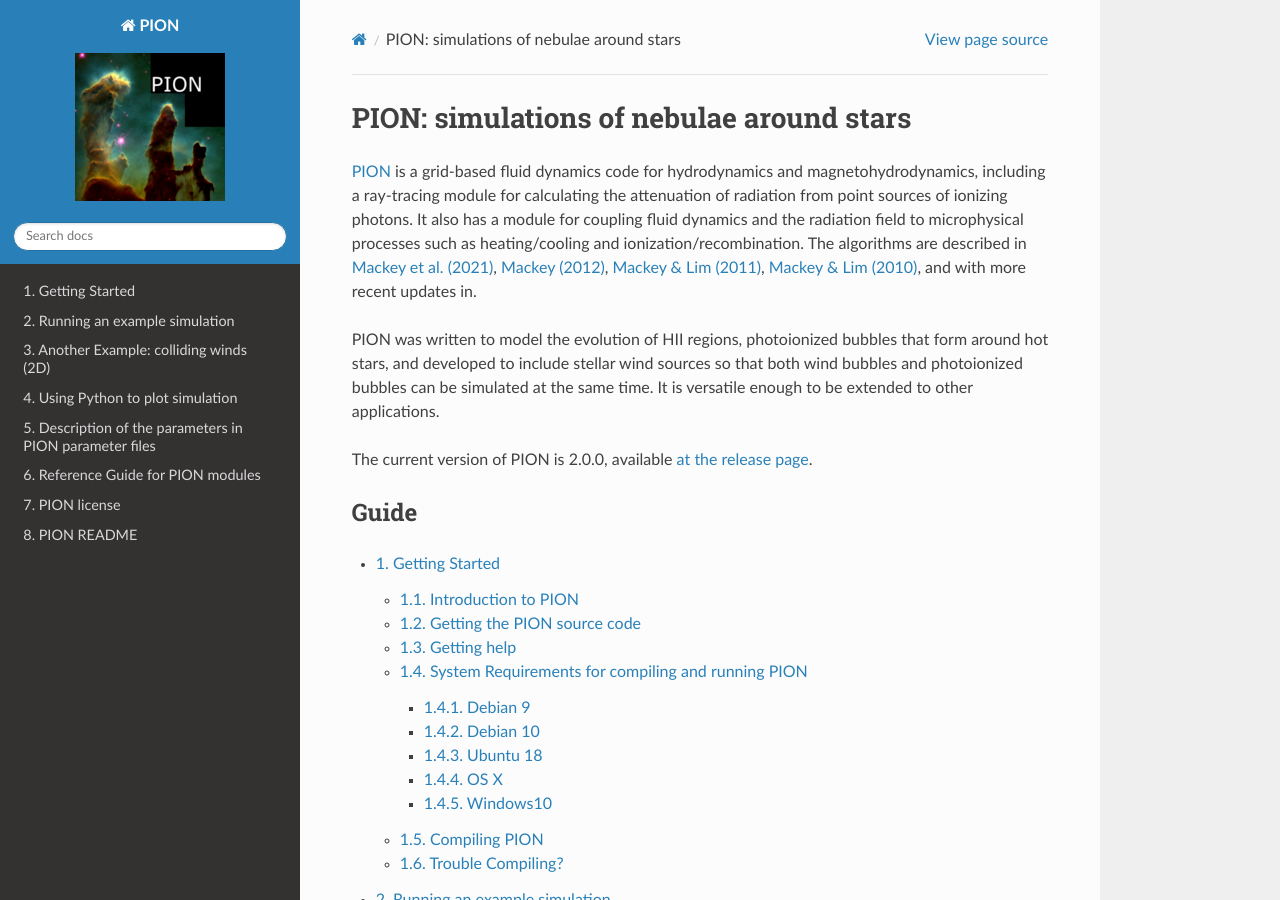
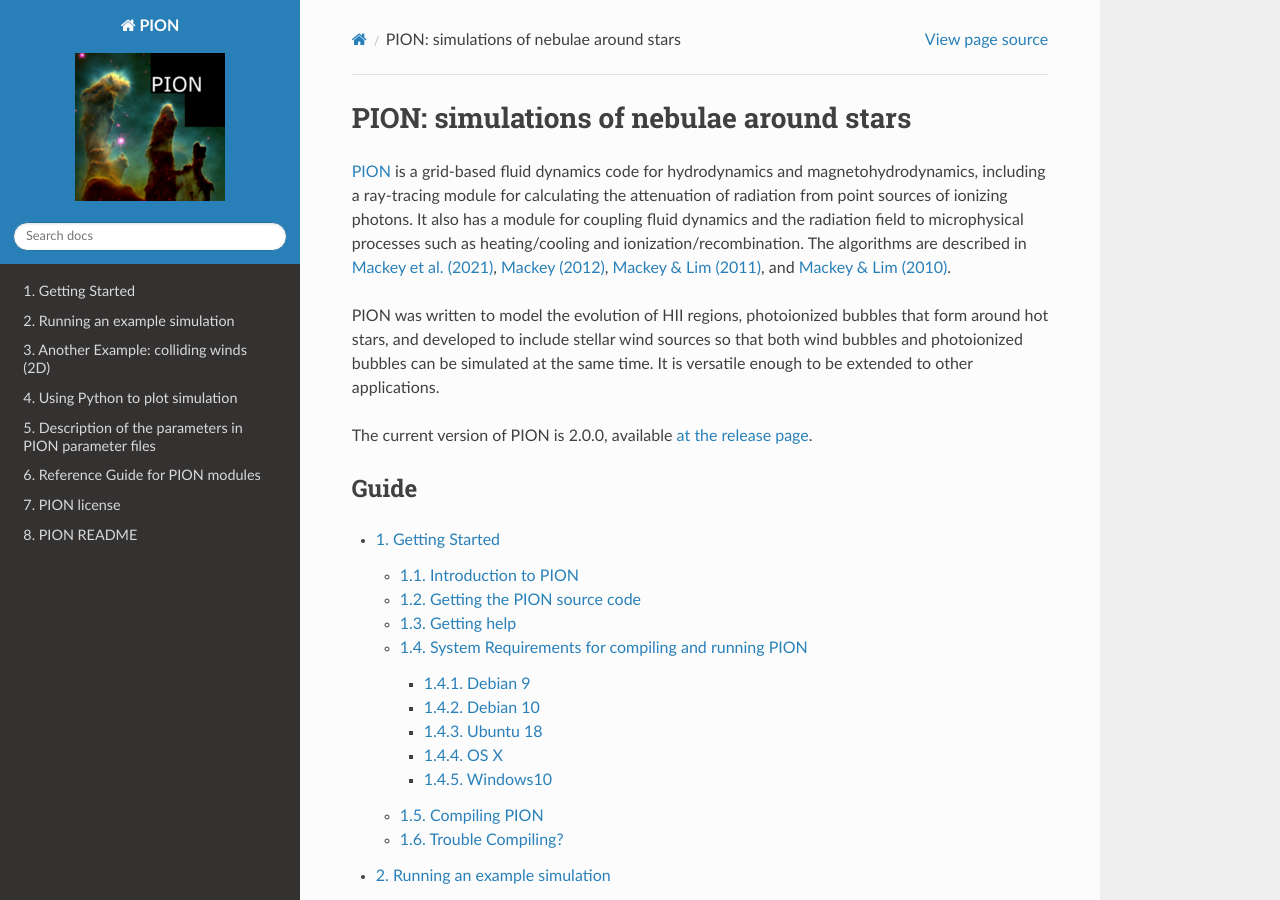
Before and after one commit to jmackey-astro/pion-docs, a Sphinx documentation site: the page built from docs/source/index.rst, in a window 1280 px wide and 900 px high. Built offline with Sphinx 7.4.7 and the Read the Docs theme 2.0.0, drawn with Linux system fonts in a browser that asks for light colours.

Commit message:
fixed mistake in index

```diff
--- a/docs/source/index.rst
+++ b/docs/source/index.rst
@@ -3,7 +3,7 @@ PION: simulations of nebulae around stars
 ############################################
 
 
-`PION <https://www.pion.ie/>`_ is a grid-based fluid dynamics code for hydrodynamics and magnetohydrodynamics, including a ray-tracing module for calculating the attenuation of radiation from point sources of ionizing photons. It also has a module for coupling fluid dynamics and the radiation field to microphysical processes such as heating/cooling and ionization/recombination. The algorithms are described in `Mackey et al. (2021) <https://ui.adsabs.harvard.edu/abs/2021MNRAS.tmp..790M/abstract>`_, `Mackey (2012) <https://ui.adsabs.harvard.edu/abs/2012A%26A...539A.147M/abstract>`_, `Mackey & Lim (2011) <https://ui.adsabs.harvard.edu/abs/2011MNRAS.412.2079M/abstract>`_, `Mackey & Lim (2010) <https://ui.adsabs.harvard.edu/abs/2010MNRAS.403..714M/abstract>`_, and with more recent updates in.
+`PION <https://www.pion.ie/>`_ is a grid-based fluid dynamics code for hydrodynamics and magnetohydrodynamics, including a ray-tracing module for calculating the attenuation of radiation from point sources of ionizing photons. It also has a module for coupling fluid dynamics and the radiation field to microphysical processes such as heating/cooling and ionization/recombination. The algorithms are described in `Mackey et al. (2021) <https://ui.adsabs.harvard.edu/abs/2021MNRAS.tmp..790M/abstract>`_, `Mackey (2012) <https://ui.adsabs.harvard.edu/abs/2012A%26A...539A.147M/abstract>`_, `Mackey & Lim (2011) <https://ui.adsabs.harvard.edu/abs/2011MNRAS.412.2079M/abstract>`_, and `Mackey & Lim (2010) <https://ui.adsabs.harvard.edu/abs/2010MNRAS.403..714M/abstract>`_.
 
 PION was written to model the evolution of HII regions, photoionized bubbles that form around hot stars, and developed to include stellar wind sources so that both wind bubbles and photoionized bubbles can be simulated at the same time. It is versatile enough to be extended to other applications.
 
```
